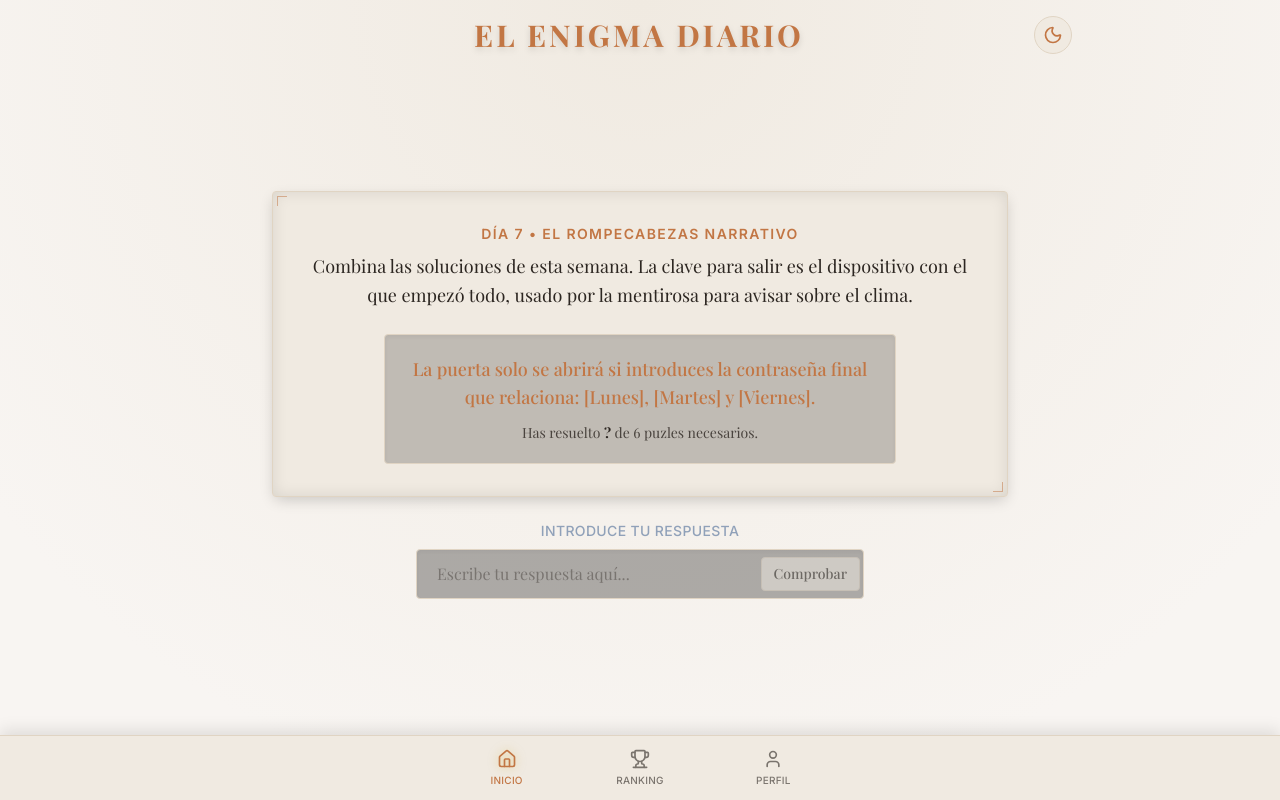
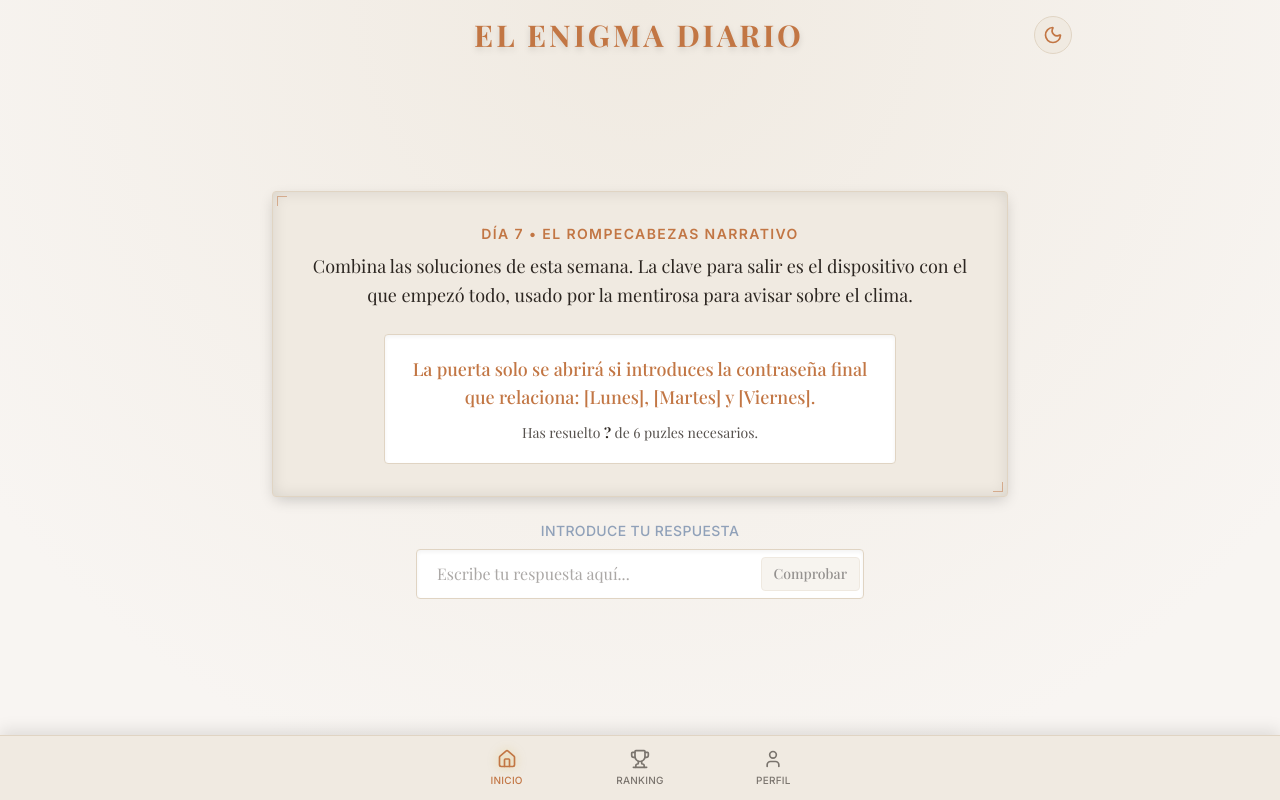
Before and after one commit to adriangonzalez141516/juegodiario, a Next.js app: page / in a window 1280 px wide. Built offline with nearby package versions, Linux system fonts and the light colour scheme; a web font is replaced by a local one.

Commit message:
style: fix background opacity for input and puzzle blocks

```diff
--- a/src/app/globals.css
+++ b/src/app/globals.css
@@ -7,6 +7,7 @@
   --accent: #C27644;
   --card: #F0EAE1;
   --card-border: #E0D4C3;
+  --card-inner: #FFFFFF; /* Lighter background for high contrast text blocks */
 }
 
 .dark {
@@ -16,6 +17,7 @@
   --accent: #D4AF37;
   --card: #1F1915;
   --card-border: #3A2F27;
+  --card-inner: #110D0B; /* Darker background for inset blocks */
 }
 
 @theme inline {
--- a/src/components/InteractiveInput.tsx
+++ b/src/components/InteractiveInput.tsx
@@ -41,7 +41,7 @@ export default function InteractiveInput({ hashedSolution, onSuccess }: Interact
           onChange={(e) => setInput(e.target.value)}
           disabled={success}
           placeholder="Escribe tu respuesta aquí..."
-          className={`w-full px-5 py-3 rounded-sm bg-black/30 border shadow-inner text-foreground placeholder:text-foreground/40 focus:outline-none focus:ring-1 focus:ring-accent transition-all font-serif ${
+          className={`w-full px-5 py-3 rounded-sm bg-[var(--card-inner)] border shadow-inner text-foreground placeholder:text-foreground/40 focus:outline-none focus:ring-1 focus:ring-accent transition-all font-serif ${
             error ? 'border-red-900 ring-1 ring-red-900 animate-pulse' :
             success ? 'border-green-900 ring-1 ring-green-900' : 'border-card-border'
           }`}
--- a/src/components/views/PuzzleView.tsx
+++ b/src/components/views/PuzzleView.tsx
@@ -18,7 +18,7 @@ export default function PuzzleView({ puzzle }: PuzzleViewProps) {
       {/* Renderizado específico por tipo de puzle */}
       <div className="w-full max-w-lg mx-auto">
         {puzzle.type === 'monday_object' && (
-          <div className="p-5 bg-black/20 rounded-sm border border-card-border shadow-inner">
+          <div className="p-5 bg-[var(--card-inner)] rounded-sm border border-card-border shadow-inner">
             <p className="text-lg md:text-xl italic font-serif text-foreground">
               "{puzzle.alienDescription}"
             </p>
@@ -28,7 +28,7 @@ export default function PuzzleView({ puzzle }: PuzzleViewProps) {
         {puzzle.type === 'tuesday_deduction' && (
           <div className="grid grid-cols-1 md:grid-cols-3 gap-3">
             {puzzle.testimonies.map((t, idx) => (
-              <div key={idx} className="p-3 bg-black/20 rounded-sm border border-card-border text-left shadow-inner">
+              <div key={idx} className="p-3 bg-[var(--card-inner)] rounded-sm border border-card-border text-left shadow-inner">
                 <h3 className="font-bold font-serif text-accent mb-1 text-sm">{t.character}</h3>
                 <p className="text-foreground/90 text-sm leading-snug">"{t.statement}"</p>
               </div>
@@ -37,7 +37,7 @@ export default function PuzzleView({ puzzle }: PuzzleViewProps) {
         )}
 
         {puzzle.type === 'wednesday_hieroglyph' && (
-          <div className="p-6 text-4xl md:text-5xl tracking-widest bg-black/20 rounded-sm border border-card-border shadow-inner">
+          <div className="p-6 text-4xl md:text-5xl tracking-widest bg-[var(--card-inner)] rounded-sm border border-card-border shadow-inner">
             {puzzle.emojis}
           </div>
         )}
@@ -62,7 +62,7 @@ export default function PuzzleView({ puzzle }: PuzzleViewProps) {
         )}
 
         {puzzle.type === 'friday_riddle' && (
-          <div className="p-6 bg-black/20 rounded-sm border border-card-border shadow-inner">
+          <div className="p-6 bg-[var(--card-inner)] rounded-sm border border-card-border shadow-inner">
             <h2 className="text-xl md:text-2xl font-serif text-foreground italic">
               "{puzzle.riddleText}"
             </h2>
@@ -72,7 +72,7 @@ export default function PuzzleView({ puzzle }: PuzzleViewProps) {
         {puzzle.type === 'saturday_association' && (
           <div className="grid grid-cols-2 gap-3 max-w-sm mx-auto">
             {puzzle.words.map((word, idx) => (
-              <div key={idx} className="p-3 bg-black/20 rounded-sm border border-card-border shadow-inner flex items-center justify-center font-serif text-foreground text-sm md:text-base">
+              <div key={idx} className="p-3 bg-[var(--card-inner)] rounded-sm border border-card-border shadow-inner flex items-center justify-center font-serif text-foreground text-sm md:text-base">
                 {word}
               </div>
             ))}
@@ -80,7 +80,7 @@ export default function PuzzleView({ puzzle }: PuzzleViewProps) {
         )}
 
         {puzzle.type === 'sunday_metapuzzle' && (
-          <div className="p-5 bg-black/20 rounded-sm border border-card-border shadow-inner">
+          <div className="p-5 bg-[var(--card-inner)] rounded-sm border border-card-border shadow-inner">
             <p className="text-base md:text-lg text-accent font-serif font-medium mb-3">
               {puzzle.narrative}
             </p>
```
